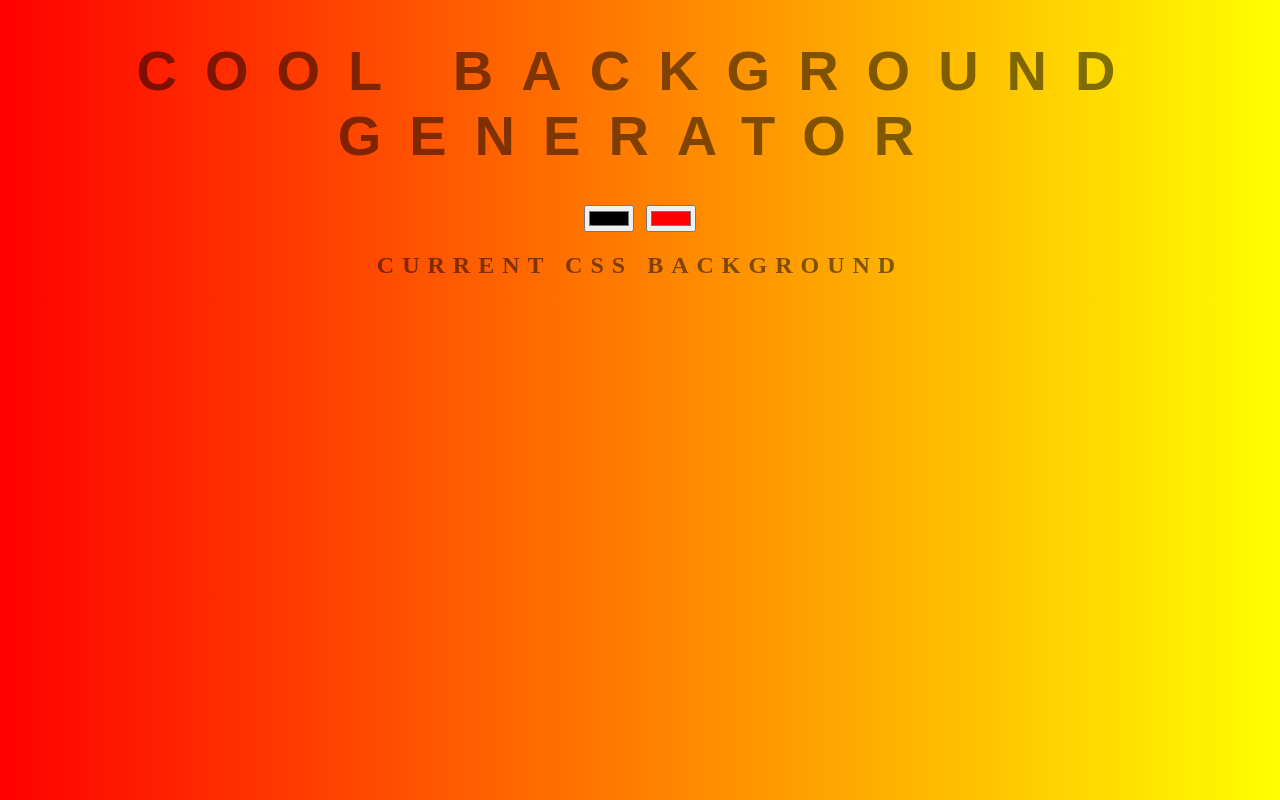
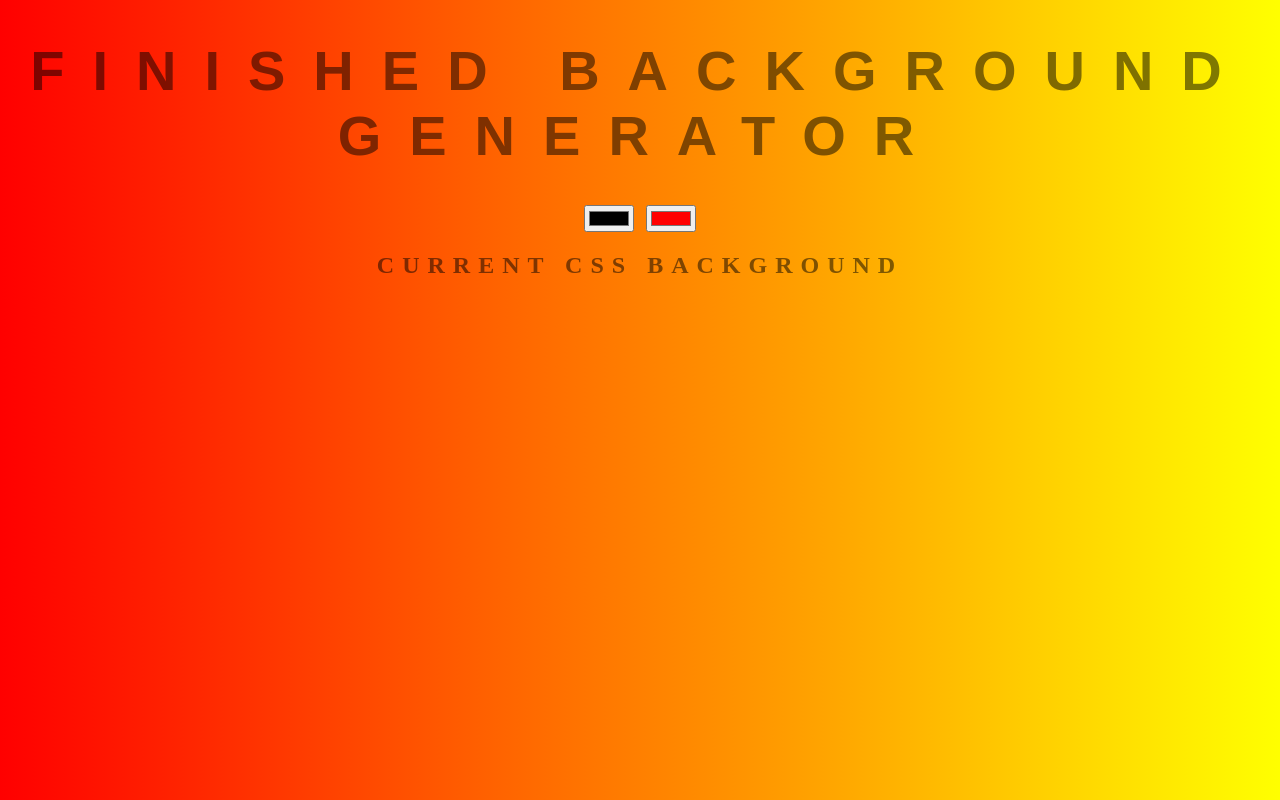
Before and after one commit to sidiq20/background, a plain HTML site: page index.html in a window 1280 px wide. Drawn offline with Linux system fonts and the light colour scheme.

Commit message:
capitalize title

```diff
--- a/index.html
+++ b/index.html
@@ -5,7 +5,7 @@
 	<link rel="stylesheet" type="text/css" href="style.css">
 </head>
 <body id="gradient">
-	<h1>cool Background Generator</h1>
+	<h1>FINISHED Background Generator</h1>
 	<input class="color1" type="color" name="color1" vqasalue="#00ff00">
 	<input class="color2" type="color" name="color2" value="#ff0000">
 	<h2>Current CSS Background</h2>
```
